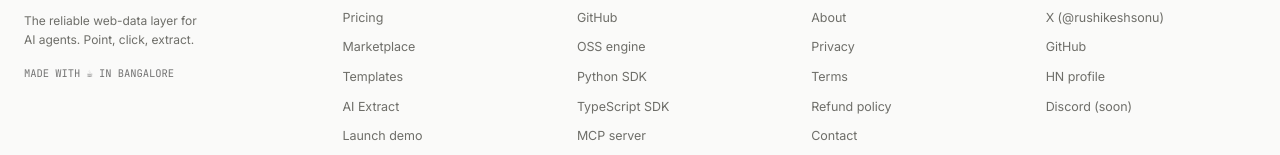
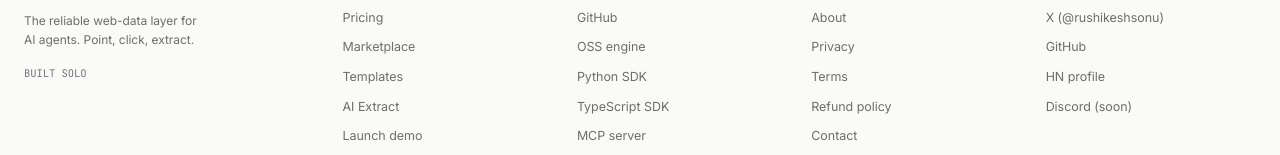
Before and after one commit to Rusheesonu/Stealth-Scraper, a Next.js app in the folder frontend/: page / in a window 1280 px wide. Shown: the part 6766-6921 px from the top of the page. Built offline with nearby package versions, Linux system fonts and the light colour scheme; no server answers.

Commit message:
footer: drop Bangalore tagline

```diff
--- a/frontend/components/nav.tsx
+++ b/frontend/components/nav.tsx
@@ -279,7 +279,7 @@ export function Footer() {
               The reliable web-data layer for AI agents. Point, click, extract.
             </p>
             <p className="mt-4 font-mono text-[10.5px] uppercase tracking-wider text-[var(--color-fg-subdued)]">
-              Made with <span aria-hidden>☕</span> in Bangalore
+              Built solo
             </p>
           </div>
 
```
